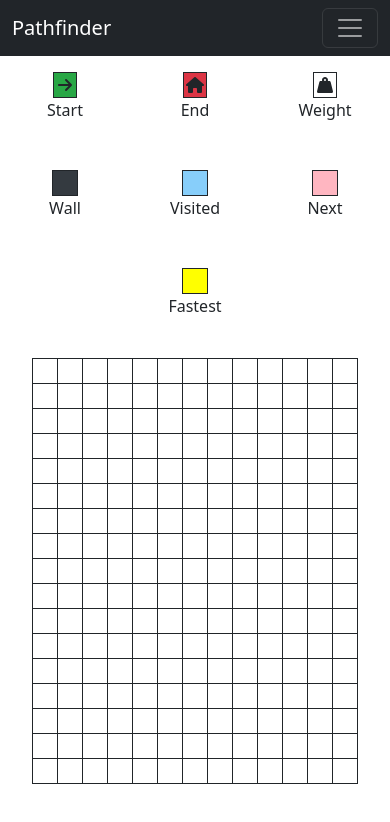
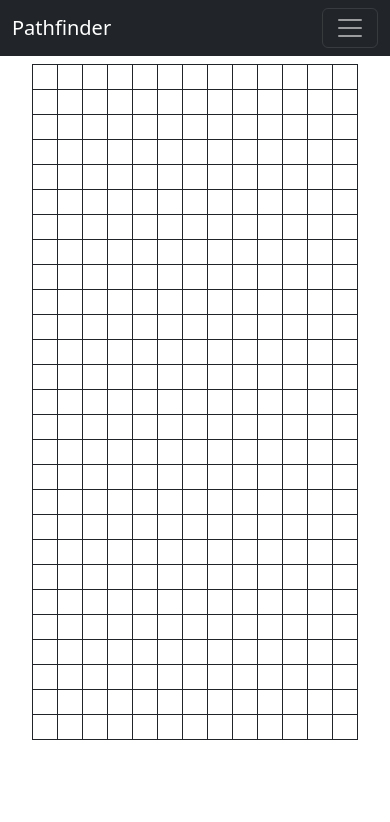
Before and after one commit to 99061142/Pathfinding, a React (Create React App) app: page / in a window 390 px wide. Shown: the top 822 px of the page. Built offline with nearby package versions, Linux system fonts and the light colour scheme.

Commit message:
Dont show the information when screen is XS

```diff
--- a/src/cellInformation.jsx
+++ b/src/cellInformation.jsx
@@ -7,7 +7,7 @@ function CellInformation() {
         <Container fluid>
             <Row className="justify-content-around text-center">
                 {TYPES.map((type, key) =>
-                    <Col xs={4} sm={3} md="auto" className="my-3" key={key}>
+                    <Col sm="auto" className="my-3 d-none d-sm-block" key={key}>
                         <div style={{ maxWidth: '24px' }} className={`border border-dark cell mx-auto ${type}`}>
                             <CellIcon type={type} />
                         </div>
```
